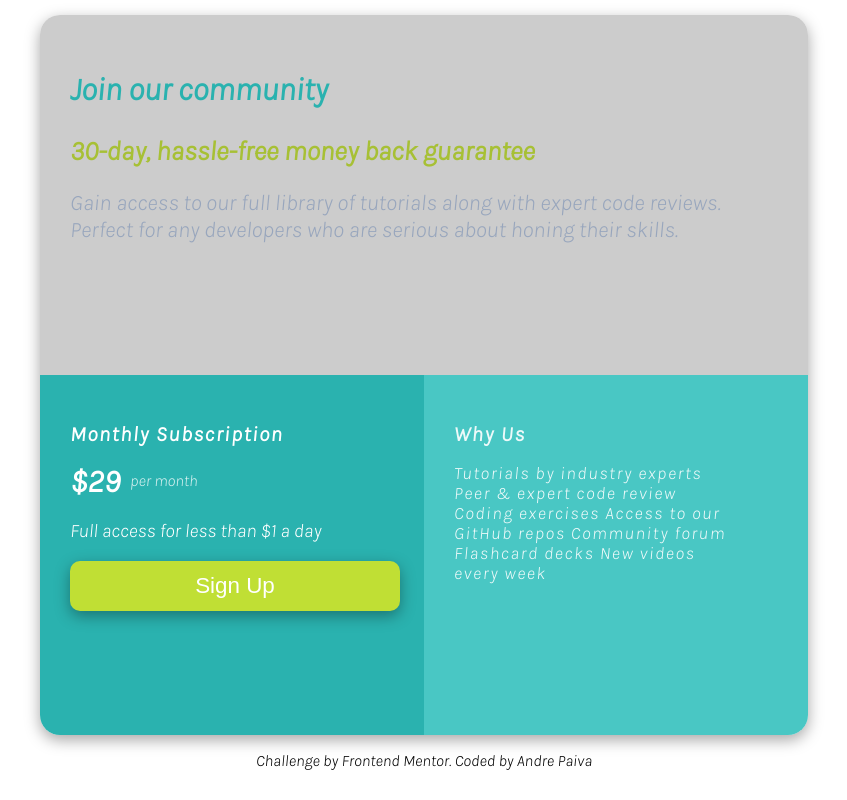
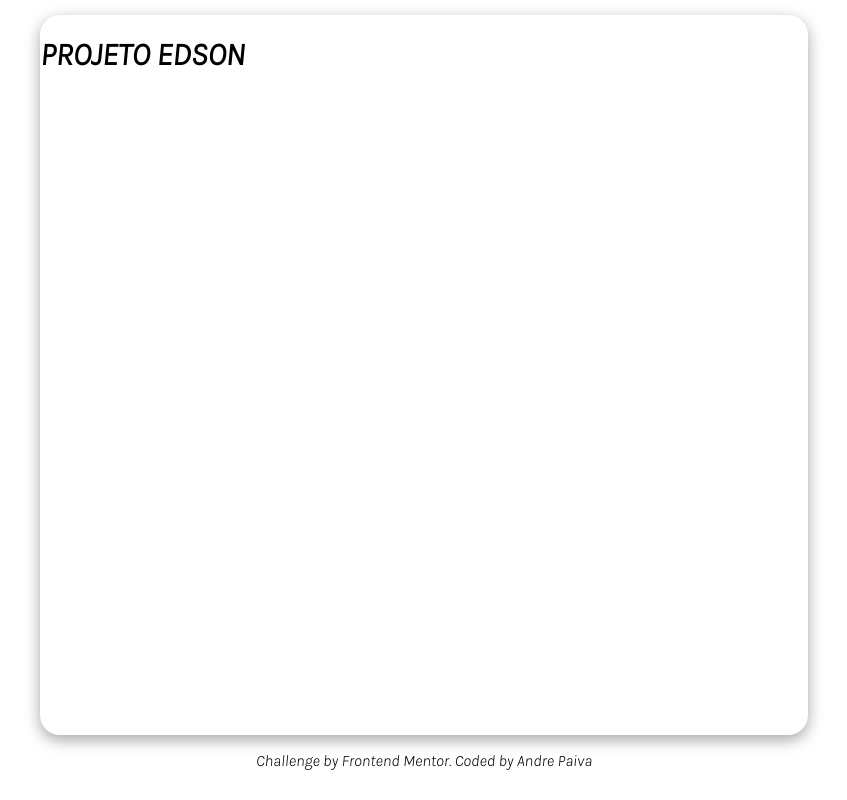
Before and after one commit to andre-paiva/Projetos, a plain HTML site: page index.html in a window 1280 px wide. Shown: the whole page, without its empty margins (216-1063 px from the left). Drawn offline with Linux system fonts and the light colour scheme.

Commit message:
Update index.html

```diff
--- a/index.html
+++ b/index.html
@@ -16,37 +16,7 @@
 </head>
 <body>
   <main class="container">
-    <section class="section1">
-      <div class="box1">
-        <h1>Join our community</h1>
-        <h2>30-day, hassle-free money back guarantee</h2>
-        <p>Gain access to our full library of tutorials along with expert code reviews. Perfect for any developers who are serious about honing their skills.</p>
-      </div>
-    </section>
-
-    <section class="section2">
-      <div class="box2">
-        <h1>Monthly Subscription</h1>
-        <div class="flutuar">
-          <h2>$29</h2> <span class="per-month">per month</span>
-        </div>
-        <p>Full access for less than $1 a day</p>
-        <button class="btn">Sign Up</button>
-      </div>
-    </section>
-
-    <section class="section3">
-      <div class="box3">
-        <h1>Why Us</h1>
-        <p>Tutorials by industry experts
-          Peer & expert code review
-          Coding exercises
-          Access to our GitHub repos
-          Community forum
-          Flashcard decks
-          New videos every week</p>
-      </div>
-    </section>
+    <h1> PROJETO EDSON </h1>
   </main>
 
   <footer>
```
